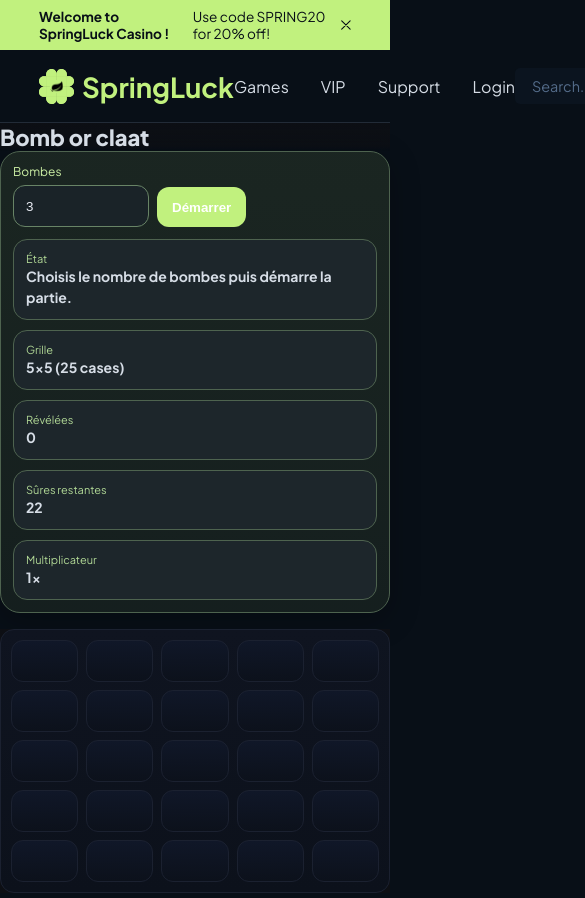
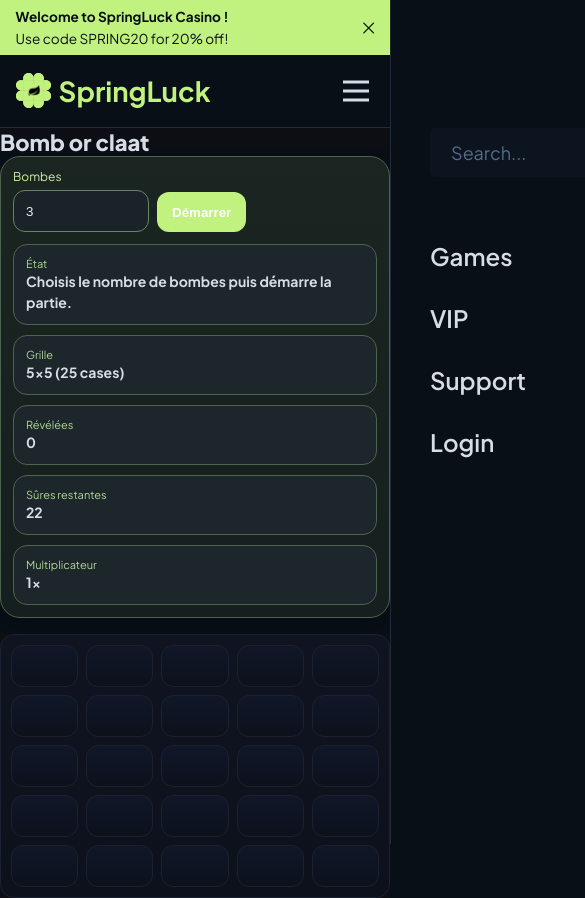
Before and after one commit to TaRRoSerZ/SpringLuckFront, a React (Vite) app: page /game/1 in a window 390 px wide. Shown: the top 898 px of the page, 585 px wide, since content can reach past the window. Built offline with nearby package versions, Linux system fonts and the light colour scheme.

Commit message:
fix: fix of the navbar responsivness

```diff
--- a/src/components/Navbar.tsx
+++ b/src/components/Navbar.tsx
@@ -4,6 +4,15 @@
 
 const Navbar = () => {
   const [isBannerVisible, setIsBannerVisible] = useState(true);
+  const [isMenuOpen, setIsMenuOpen] = useState(false);
+
+  function toggleMenu() {
+    setIsMenuOpen(!isMenuOpen);
+  }
+
+  function closeMenu() {
+    setIsMenuOpen(false);
+  }
 
   function closeBanner() {
     setIsBannerVisible(false);
@@ -11,8 +20,7 @@
   return (
     <div className="navbar-container">
       <article
-        className={`promotion-banner ${isBannerVisible ? "" : "hidden"}`}
-      >
+        className={`promotion-banner ${isBannerVisible ? "" : "hidden"}`}>
         <div className="promotion-text">
           <h2>Welcome to SpringLuck Casino !</h2>
           <p>Use code SPRING20 for 20% off!</p>
@@ -24,8 +32,7 @@
           height="14"
           viewBox="0 0 14 14"
           fill="none"
-          xmlns="http://www.w3.org/2000/svg"
-        >
+          xmlns="http://www.w3.org/2000/svg">
           <path
             d="M13 1L1 13M1 1L13 13"
             stroke="#000A14"
@@ -40,17 +47,27 @@
           <img src="/icons/logo.svg" width={35} height={35} alt="Logo" />
           <h2>SpringLuck</h2>
         </a>
+        <button
+          className={`menu ${isMenuOpen ? "active" : ""}`}
+          onClick={toggleMenu}>
+          <svg viewBox="0 0 64 48">
+            <path d="M19,15 L45,15 C70,15 58,-2 49.0177126,7 L19,37"></path>
+            <path d="M19,24 L45,24 C61.2371586,24 57,49 41,33 L32,24"></path>
+            <path d="M45,33 L19,33 C-8,33 6,-2 22,14 L45,37"></path>
+          </svg>
+        </button>
+        <div className={`mobile-nav ${isMenuOpen ? "open" : ""}`}>
           <ul className="nav-links">
-          <li className="nav-item">
+            <li className="nav-item" onClick={closeMenu}>
               <a href="/#games">Games</a>
             </li>
-          <li className="nav-item">
+            <li className="nav-item" onClick={closeMenu}>
               <Link to="/vip">VIP</Link>
             </li>
-          <li className="nav-item">
+            <li className="nav-item" onClick={closeMenu}>
               <Link to="/support">Support</Link>
             </li>
-          <li className="nav-item">
+            <li className="nav-item" onClick={closeMenu}>
               <Link to="/login">Login</Link>
             </li>
           </ul>
@@ -69,8 +86,7 @@
                 height="24"
                 viewBox="0 0 24 24"
                 fill="none"
-              xmlns="http://www.w3.org/2000/svg"
-            >
+                xmlns="http://www.w3.org/2000/svg">
                 <path
                   d="M21.0004 21L16.6504 16.65M19 11C19 15.4183 15.4183 19 11 19C6.58172 19 3 15.4183 3 11C3 6.58172 6.58172 3 11 3C15.4183 3 19 6.58172 19 11Z"
                   stroke="#D6DDE6"
@@ -86,8 +102,7 @@
                 height="24"
                 viewBox="0 0 24 24"
                 fill="none"
-              xmlns="http://www.w3.org/2000/svg"
-            >
+                xmlns="http://www.w3.org/2000/svg">
                 <path
                   d="M20 21V19C20 17.9391 19.5786 16.9217 18.8284 16.1716C18.0783 15.4214 17.0609 15 16 15H8C6.93913 15 5.92172 15.4214 5.17157 16.1716C4.42143 16.9217 4 17.9391 4 19V21M16 7C16 9.20914 14.2091 11 12 11C9.79086 11 8 9.20914 8 7C8 4.79086 9.79086 3 12 3C14.2091 3 16 4.79086 16 7Z"
                   stroke="#D6DDE6"
@@ -98,6 +113,7 @@
               </svg>
             </Link>
           </div>
+        </div>
       </nav>
     </div>
   );
--- a/src/styles/Navbar.css
+++ b/src/styles/Navbar.css
@@ -25,6 +25,7 @@
 .promotion-text {
   display: flex;
   align-items: flex-end;
+  flex-wrap: wrap;
   gap: 5px;
   font-family: var(--text-font);
 }
@@ -43,6 +44,7 @@
   align-items: center;
   padding: 18px 10%;
   border-bottom: solid 1px hsl(from var(--text-color) h s calc(l / 5));
+  gap: 50px;
 }
 
 .logo {
@@ -51,6 +53,84 @@
   gap: 8px;
   color: var(--primary-color);
   font-size: 1.15rem;
+}
+
+.menu {
+  width: 36px;
+  height: 36px;
+  padding: 0;
+  margin: 0;
+  outline: none;
+  position: relative;
+  border: none;
+  background: none;
+  cursor: pointer;
+  -webkit-appearence: none;
+  -webkit-tap-highlight-color: transparent;
+  display: none;
+  z-index: 1100;
+}
+
+.menu svg {
+  width: 64px;
+  height: 48px;
+  top: -6px;
+  left: -14px;
+  stroke: var(--text-color);
+  stroke-width: 3px;
+  fill: none;
+  display: block;
+  position: absolute;
+}
+
+.menu svg path {
+  transition: stroke-dasharray var(--duration, 0.85s) var(--easing, ease)
+      var(--delay, 0s),
+    stroke-dashoffset var(--duration, 0.85s) var(--easing, ease)
+      var(--delay, 0s);
+  stroke-dasharray: var(--array-1, 26px) var(--array-2, 100px);
+  stroke-dashoffset: var(--offset, 126px);
+  transform: translateZ(0);
+}
+
+.menu svg path:nth-child(2) {
+  --duration: 0.7s;
+  --easing: ease-in;
+  --offset: 100px;
+  --array-2: 74px;
+}
+
+.menu svg path:nth-child(3) {
+  --offset: 133px;
+  --array-2: 107px;
+}
+
+.menu.active svg path {
+  --offset: 57px;
+}
+
+.menu.active svg path:nth-child(1),
+.menu.active svg path:nth-child(3) {
+  --delay: 0.15s;
+  --easing: cubic-bezier(0.2, 0.4, 0.2, 1.1);
+}
+
+.menu.active svg path:nth-child(2) {
+  --duration: 0.4s;
+  --offset: 2px;
+  --array-1: 1px;
+}
+
+.menu.active svg path:nth-child(3) {
+  --offset: 58px;
+}
+
+.mobile-nav {
+  display: flex;
+  justify-content: space-between;
+  gap: 50px;
+  align-items: center;
+  flex-wrap: wrap;
 }
 
 .nav-links {
@@ -69,6 +149,7 @@
 .nav-buttons {
   display: flex;
   align-items: center;
+
   gap: 10px;
 }
 
@@ -105,3 +186,85 @@
 .search-label:hover {
   transform: translateY(-2px);
 }
+
+@media screen and (max-width: 1280px) {
+  .navbar {
+    padding: 18px 4%;
+  }
+
+  .promotion-banner {
+    padding: 8px 4%;
+  }
+}
+
+@media screen and (max-width: 1024px) {
+  .navbar {
+    align-items: flex-start;
+  }
+  .nav-links {
+    justify-content: flex-end;
+  }
+
+  .mobile-nav {
+    flex-direction: column;
+    gap: 20px;
+  }
+}
+
+@media screen and (max-width: 768px) {
+  .navbar {
+    display: flex;
+    justify-content: space-between;
+  }
+
+  .menu {
+    display: block;
+  }
+
+  .mobile-nav {
+    position: fixed;
+    right: 0;
+    top: 0;
+    background: var(--secondary-color);
+    height: calc(100% - 256px);
+    justify-content: flex-end;
+    flex-direction: column-reverse;
+    gap: 64px;
+    padding: 128px 10%;
+    border-left: solid 1px hsl(from var(--text-color) h s calc(l / 5));
+    transform: translateX(100%);
+    transition: transform 0.3s ease-in-out;
+  }
+
+  .mobile-nav.open {
+    transform: translateX(0);
+  }
+
+  .nav-links {
+    flex-direction: column;
+    align-items: flex-start;
+    width: 100%;
+    gap: 32px;
+  }
+
+  .nav-item {
+    font-size: 1.5rem;
+    font-weight: 600;
+  }
+
+  .nav-buttons {
+    gap: 20px;
+    width: 100%;
+  }
+
+  .nav-buttons .search-label {
+    display: none;
+  }
+
+  .search-input {
+    font-size: 1.125rem;
+    padding: 12px 20px;
+    max-width: 200px;
+    min-width: 100px;
+  }
+}
```
Lines whose indentation alone changed are shown as unchanged.
